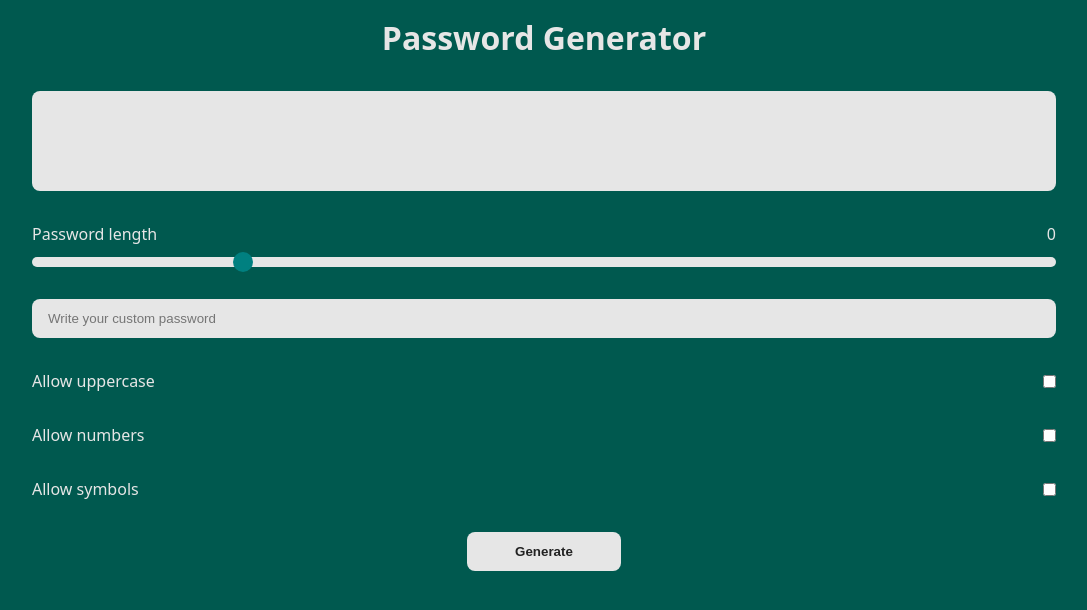
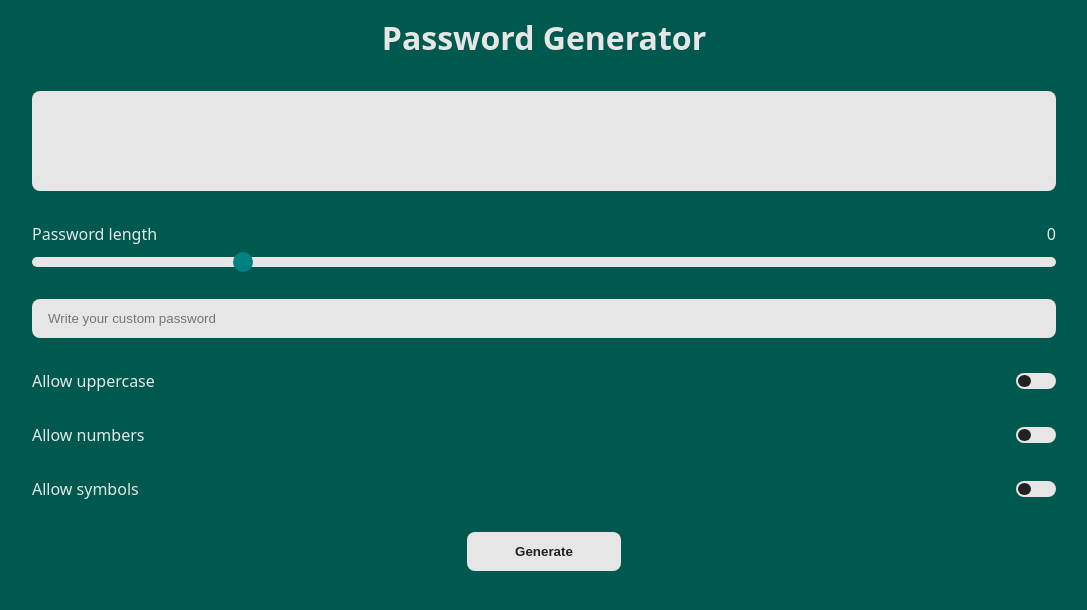
Before and after one commit to titoworlddev/password-generator, a Vue app: page / in a window 1280 px wide. Shown: the top 610 px of the page, without its empty margins (96-1183 px from the left). Built offline with nearby package versions, Linux system fonts and the light colour scheme.

Commit message:
Create switch and extract in a component

```diff
--- a/src/App.vue
+++ b/src/App.vue
@@ -13,17 +13,9 @@
 
       <input type="text" name="custom-password-input" id="custom-password-input" placeholder="Write your custom password">
 
-      <label class="checkbox" for="allow-uppercase-checkbox">Allow uppercase
-        <input type="checkbox" name="allow-uppercase-checkbox" id="allow-uppercase-checkbox">
-      </label>
-
-      <label class="checkbox" for="allow-numbers-checkbox">Allow numbers
-        <input type="checkbox" name="allow-numbers-checkbox" id="allow-numbers-checkbox">
-      </label>
-
-      <label class="checkbox" for="allow-symbols-checkbox">Allow symbols
-        <input type="checkbox" name="allow-symbols-checkbox" id="allow-symbols-checkbox">
-      </label>
+      <CheckBox label="Allow uppercase" id="allow-uppercase" />
+      <CheckBox label="Allow numbers" id="allow-numbers" />
+      <CheckBox label="Allow symbols" id="allow-symbols" />
 
       <div class="btn-container">
         <button @click.prevent="">
@@ -36,10 +28,12 @@
 
 <script>
 import RangeSlider from '@/components/RangeSlider.vue'
+import CheckBox from './components/CheckBox.vue';
 
 export default {
   components: {
     RangeSlider,
+    CheckBox
   },
 }
 
--- /dev/null
+++ b/src/components/CheckBox.vue
@@ -0,0 +1,59 @@
+<template>
+  <div class="checkbox">
+    <p>{{ label }}</p>
+
+    <label :for="id">
+      <div class="switch">
+        <input type="checkbox" :name="id" :id="id">
+        <div class="switch__circle"></div>
+      </div>
+    </label>
+  </div>
+</template>
+
+<script>
+export default {
+  props: {
+    label: {
+      type: String,
+      required: true
+    },
+    id: {
+      type: String,
+      required: true
+    }
+  }
+}
+</script>
+
+<style scoped>
+.checkbox input[type="checkbox"] {
+  display: none;
+}
+
+p {
+  cursor: default;
+}
+
+.checkbox .switch {
+  cursor: pointer;
+  background-color: var(--white-color);
+  width: 40px;
+  height: 16px;
+  border-radius: 8px;
+  padding: 2px;
+}
+
+.checkbox .switch__circle {
+  background-color: var(--black-color);
+  width: 12.5px;
+  height: 100%;
+  border-radius: 50%;
+  transition: all 0.3s ease;
+}
+
+.checkbox input:checked+.switch__circle {
+  background-color: teal;
+  margin-left: calc(100% - 12.5px);
+}
+</style>
--- a/src/styles/_forms.scss
+++ b/src/styles/_forms.scss
@@ -23,3 +23,8 @@ label {
   justify-content: space-between;
   align-items: center;
 }
+.checkbox {
+  display: flex;
+  justify-content: space-between;
+  align-items: center;
+}
--- a/src/styles/main.css
+++ b/src/styles/main.css
@@ -1 +1 @@
-:root{--bg-color: #00594f;--white-color: #e6e6e6;--black-color: #222222}.container{width:80%;margin:0 auto}form{display:flex;flex-direction:column;gap:2rem}input{border:none;outline:none;background-color:var(--white-color);padding:.75rem 1rem;border-radius:8px;-webkit-border-radius:8px;-moz-border-radius:8px;-ms-border-radius:8px;-o-border-radius:8px}label{display:flex;justify-content:space-between;align-items:center}button{border:none;padding:.75rem 3rem;font-weight:bold;cursor:pointer;background-color:var(--white-color);color:var(--black-color);border-radius:8px;-webkit-border-radius:8px;-moz-border-radius:8px;-ms-border-radius:8px;-o-border-radius:8px}button:hover{background-color:#d4d4d4}.btn-container{display:flex;justify-content:center;align-items:center}*{margin:0;padding:0;box-sizing:border-box;-moz-box-sizing:border-box;-webkit-box-sizing:border-box}html{font-family:system-ui,-apple-system,BlinkMacSystemFont,"Segoe UI",Roboto,Oxygen,Ubuntu,Cantarell,"Open Sans","Helvetica Neue",sans-serif;background-color:var(--bg-color);color:var(--white-color)}
+:root{--bg-color: #00594f;--white-color: #e6e6e6;--black-color: #222222}.container{width:80%;margin:0 auto}form{display:flex;flex-direction:column;gap:2rem}input{border:none;outline:none;background-color:var(--white-color);padding:.75rem 1rem;border-radius:8px;-webkit-border-radius:8px;-moz-border-radius:8px;-ms-border-radius:8px;-o-border-radius:8px}label{display:flex;justify-content:space-between;align-items:center}.checkbox{display:flex;justify-content:space-between;align-items:center}button{border:none;padding:.75rem 3rem;font-weight:bold;cursor:pointer;background-color:var(--white-color);color:var(--black-color);border-radius:8px;-webkit-border-radius:8px;-moz-border-radius:8px;-ms-border-radius:8px;-o-border-radius:8px}button:hover{background-color:#d4d4d4}.btn-container{display:flex;justify-content:center;align-items:center}*{margin:0;padding:0;box-sizing:border-box;-moz-box-sizing:border-box;-webkit-box-sizing:border-box}html{font-family:system-ui,-apple-system,BlinkMacSystemFont,"Segoe UI",Roboto,Oxygen,Ubuntu,Cantarell,"Open Sans","Helvetica Neue",sans-serif;background-color:var(--bg-color);color:var(--white-color)}
```
